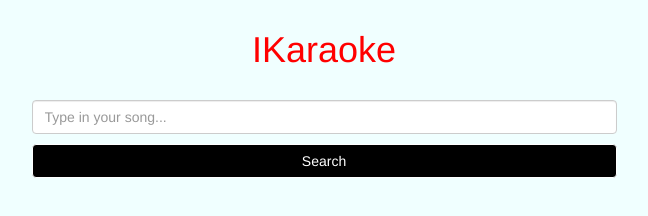
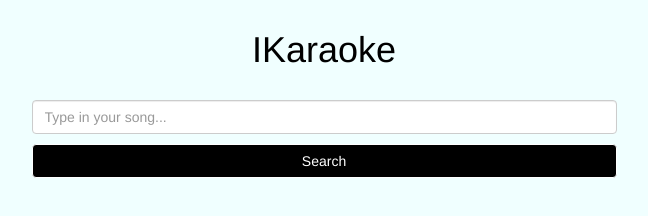
Before and after one commit to nateshim/karaokeapp, a plain HTML site: page index.html in a window 1280 px wide. Shown: the whole page, without its empty margins (316-964 px from the left). Drawn offline with nearby package versions, Linux system fonts and the light colour scheme.

Commit message:
added no input case

```diff
--- a/css/style.css
+++ b/css/style.css
@@ -1,8 +1,7 @@
 
 body { background: #f0ffff; }
 header { margin-top: 30px; }
-header a { color: red; text-decoration: none; }
-header a:hover { text-decoration: none; }
+header a { color: black; text-decoration: none; }
 form { margin-top: 20px; }
 form, #results { padding: 0 20px; }
 .item { margin-bottom: 25px; }
--- a/js/app.js
+++ b/js/app.js
@@ -16,8 +16,6 @@ $(function() {
           var results = response.result;
           console.log(results);
           if (results == " karaoke") {
-
-          } else {
             $("#results").html("");
             $.each(results.items, function(index, item) {
                 $.get("tpl/item.html", function(data) {
@@ -26,7 +24,9 @@ $(function() {
             });
             resetVideoHeight();
             }
-       });
+          }
+
+       );
     });
 
     $(window).on("resize", resetVideoHeight);
```
